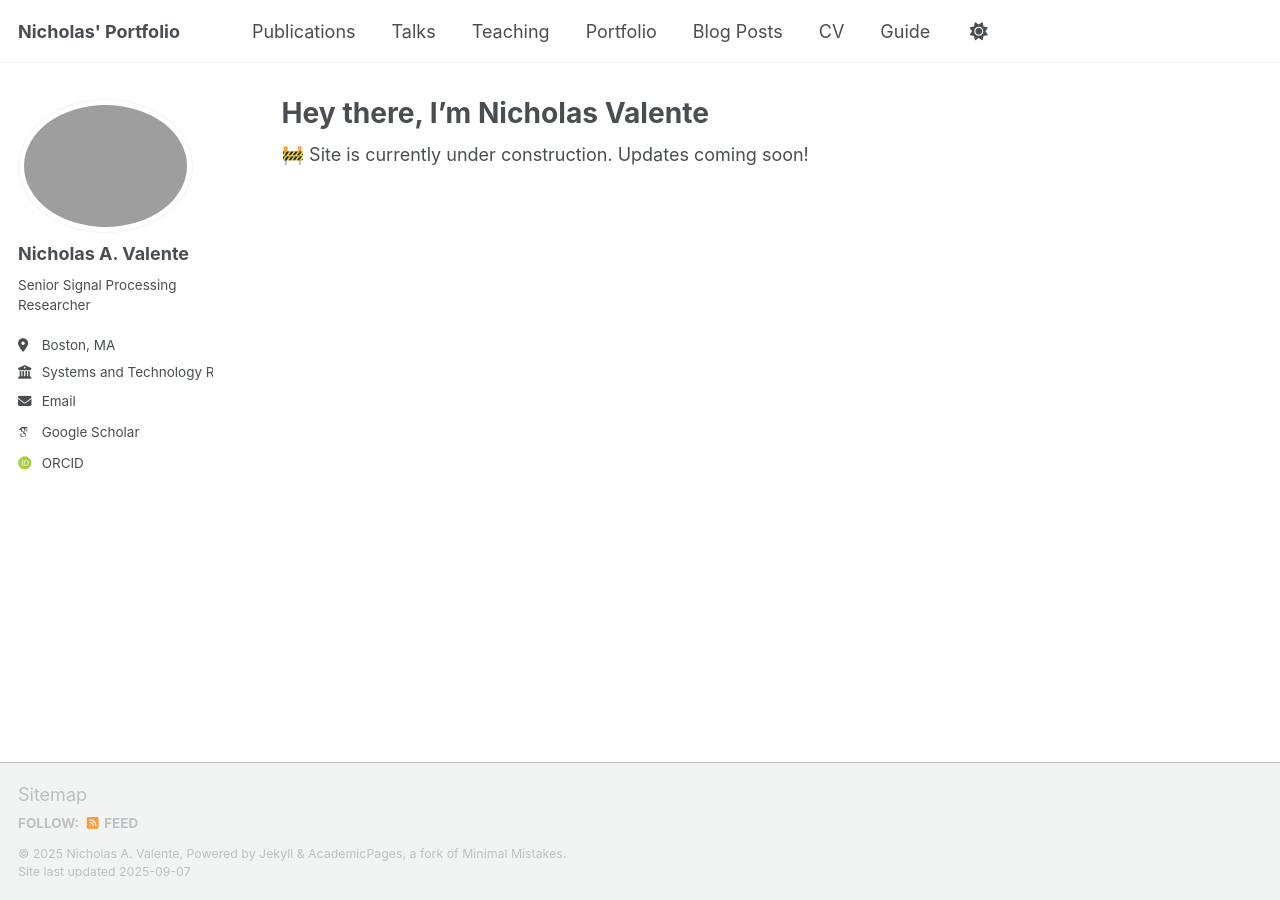
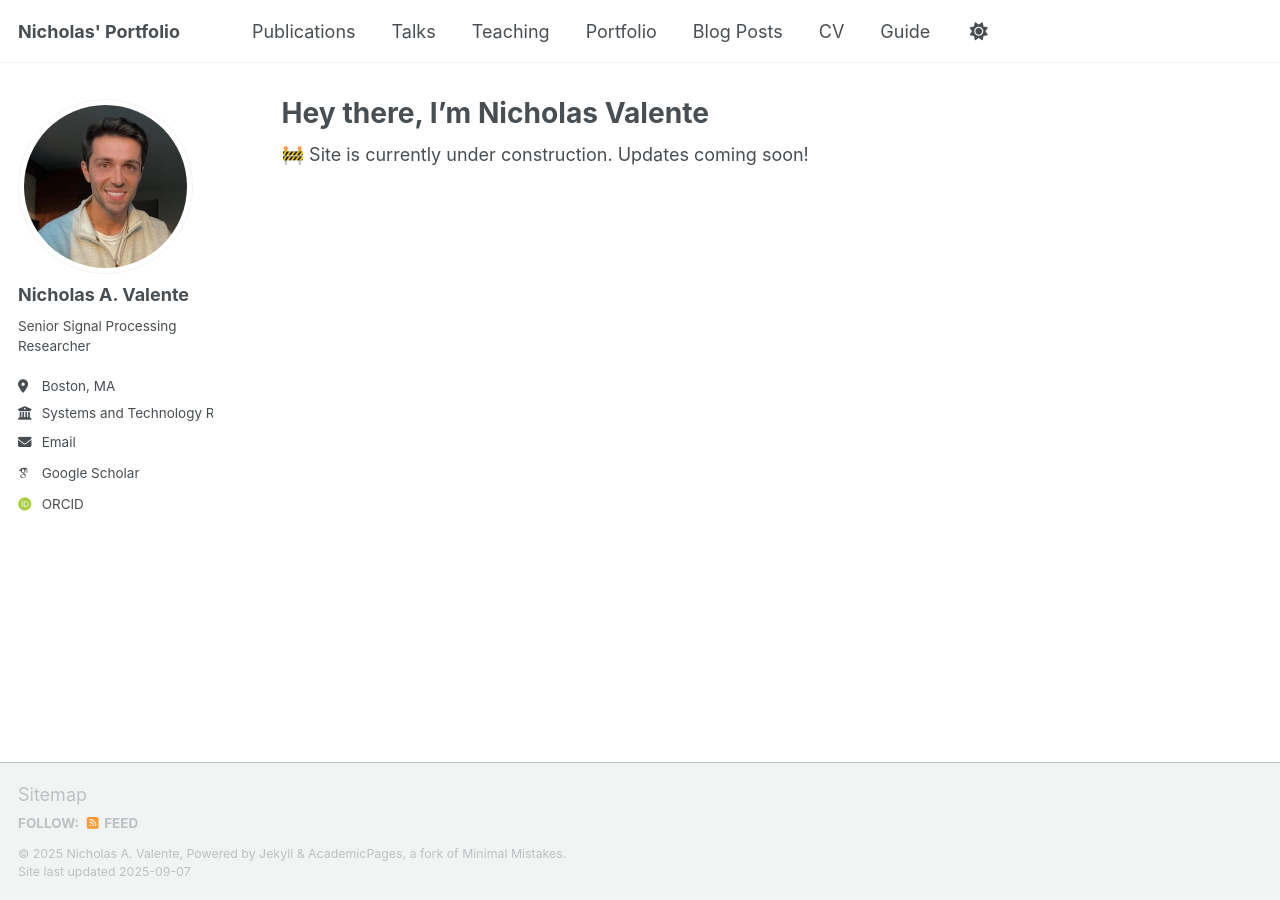
Before and after one commit to navalente/navalente.github.io, a Jekyll site: the page built from _pages/about.md, in a window 1280 px wide. Built offline with Jekyll 4.4.1, drawn with Linux system fonts in a browser that asks for light colours; some web fonts are replaced; a script that is not in the unit is left out.

Commit message:
new additions

```diff
--- a/_config.yml
+++ b/_config.yml
@@ -22,7 +22,7 @@ repository               : "navalente/navalente.github.io"
 #               Additional customization can be done by editing /_includes/author-profile.html
 author:
   # Biographic information
-  avatar           : "navalente_headshot.jpg"
+  avatar           : "headshot_2.jpg"
   name             : "Nicholas A. Valente"
   pronouns         : # example: "she/her"
   bio              : "Senior Signal Processing Researcher"
```
Also changed, not shown: images/headshot_2.jpg (added).
